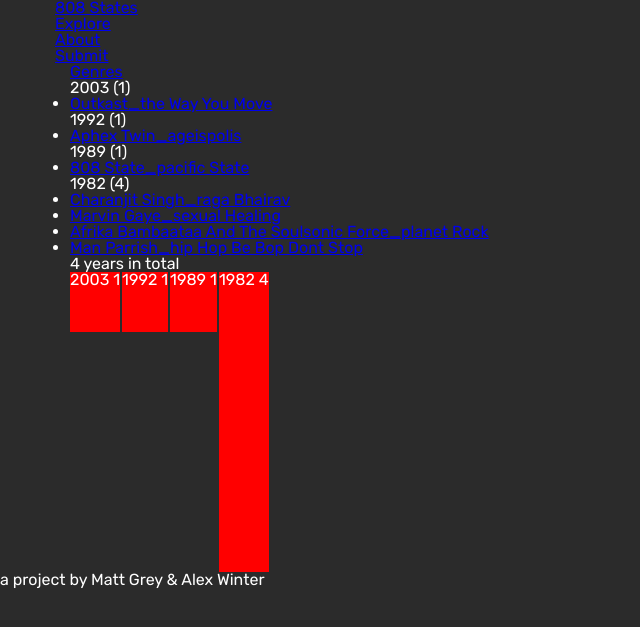
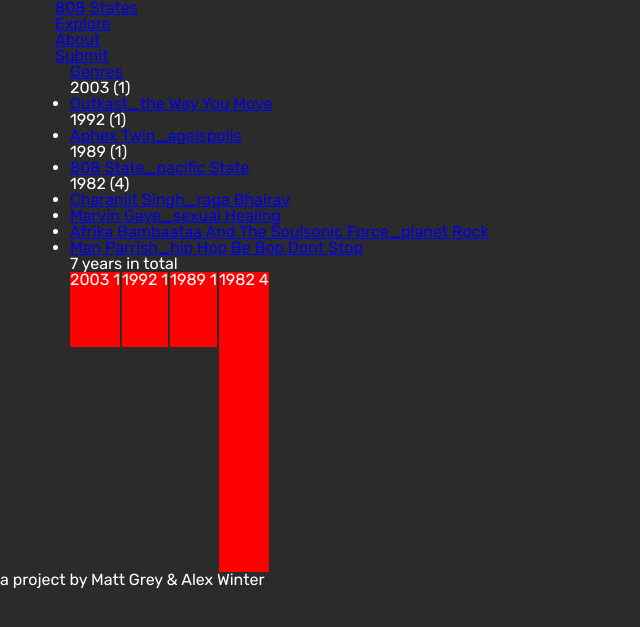
Before and after one commit to 808records/808records.github.io, a Jekyll site: the page built from _pages/years.html, in a window 1280 px wide. Shown: the top 627 px of the page, without its empty margins (0-640 px from the left). Built offline with Jekyll 4.4.1, drawn with Linux system fonts in a browser that asks for light colours.

Commit message:
work out largest year

```diff
--- a/_pages/years.html
+++ b/_pages/years.html
@@ -15,22 +15,30 @@
     </ul>
 {% endfor %}
 
-{{ posts_by_year.size }} years in total
+{{ site.posts.size }} years in total
 
 
 
+{% capture highest_year_count %}
+  {% assign posts_by_year = posts_by_year | sort: 'size' %}
+
+  {% for year in posts_by_year %}
+    {% if forloop.last == true %}
+      {{ year.size | append: '.0' }}
+    {% endif %}
+  {% endfor %}
+{% endcapture %}
 
 <div style="height: 300px">
   {% assign posts_by_year = site.posts | group_by_exp:"post", "post.date | date: '%Y'"  %}
   {% for year in posts_by_year %}
 
-  {% assign number_of_tracks_in_year = year.size %}
-  {% assign highest_year_count = 4 %}
-  {% capture year_percentage %}{{ number_of_tracks_in_year | times: 10 | divided_by: highest_year_count | times: 10 }}{% endcapture %}
+    {% assign number_of_tracks_in_year = year.size | times: 10 %}
+    {% capture year_percentage %}{{ number_of_tracks_in_year | divided_by: highest_year_count | times: 10 }}{% endcapture %}
 
-  <div style="float: left; background: red; min-height: 10px; margin-right: 2px; height: {{ year_percentage }}% ">
-    {{ year.name }} {{ year.size }}
-  </div>
+    <div style="float: left; background: red; min-height: 10px; margin-right: 2px; height: {{ year_percentage }}% ">
+      {{ year.name }} {{ year.size }}
+    </div>
 
   {% endfor %}
 </div>
```
